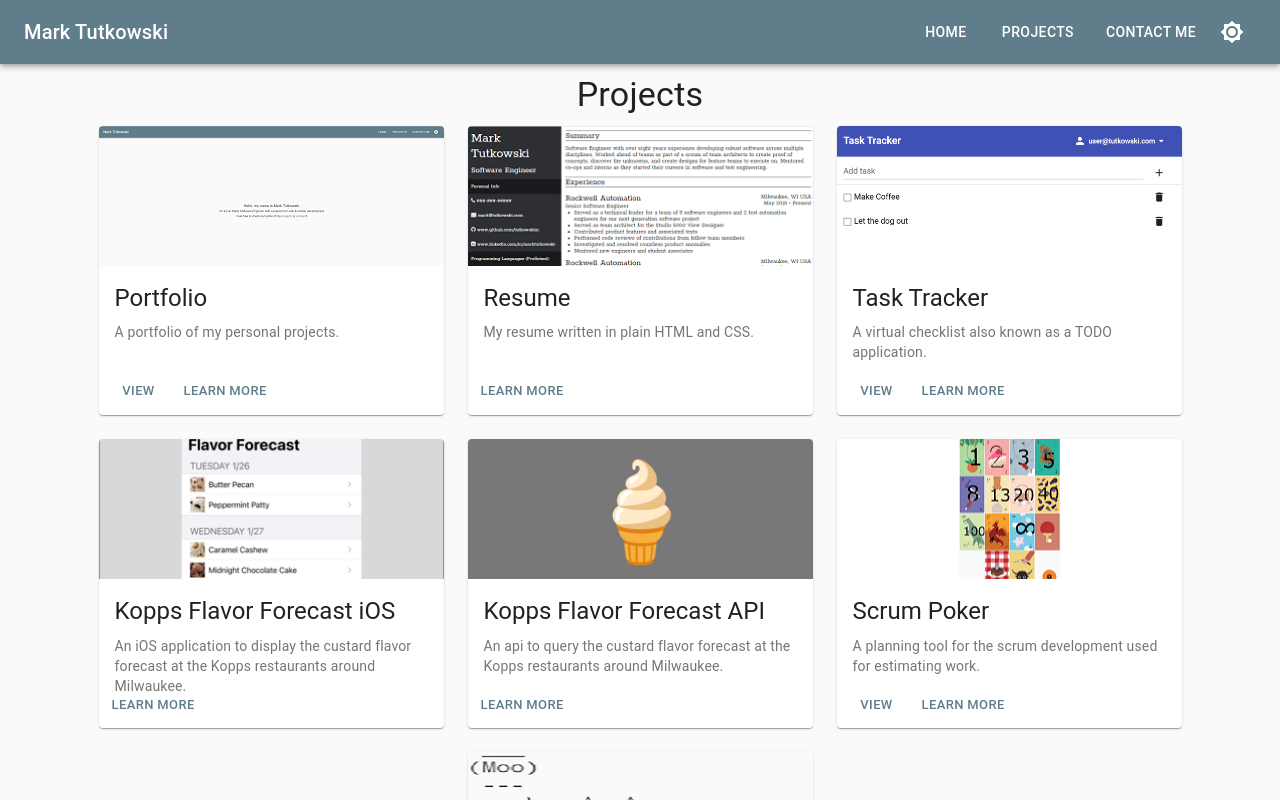
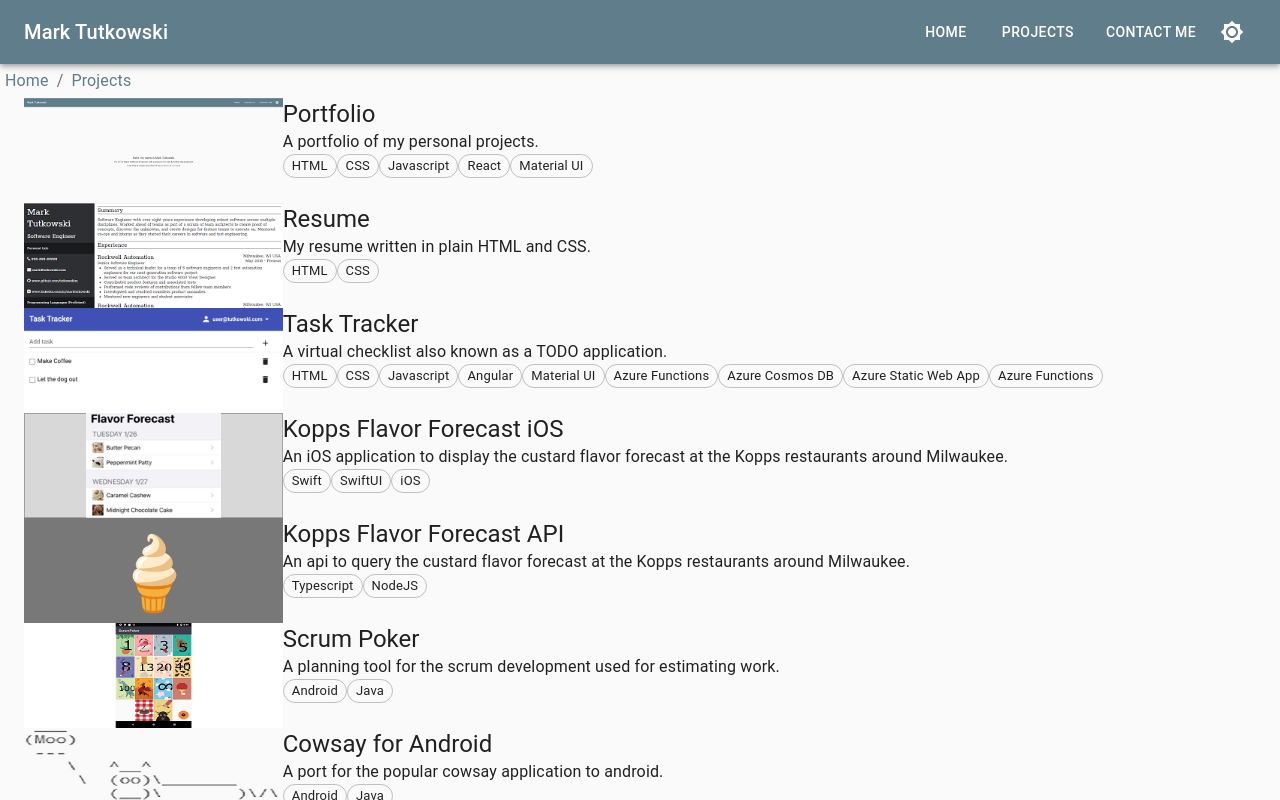
Before and after one commit to tutkowskim/portfolio, a React (Create React App) app: page /projects in a window 1280 px wide. Shown: the top 800 px of the page. Built offline with nearby package versions, Linux system fonts and the light colour scheme.

Commit message:
Add breadcrumbs

```diff
--- a/src/App.jsx
+++ b/src/App.jsx
@@ -26,6 +26,7 @@ import Brightness4Icon from '@material-ui/icons/Brightness4';
 import Brightness7Icon from '@material-ui/icons/Brightness7';
 import MenuIcon from '@material-ui/icons/Menu';
 
+import AppBreadcrumbs from './AppBreadcrumbs'
 import routes from './routes';
 import useLocalStorage from './useLocalStorage';
 import useWindowSize from './useWindowSize';
@@ -115,6 +116,7 @@ function ThemedApp(props) {
           )}
         </Toolbar>
       </AppBar>
+      <AppBreadcrumbs />
       <Container className={classes.appContent} maxWidth="lg">
         <Switch>
           { routes.map((page) => (
--- /dev/null
+++ b/src/AppBreadcrumbs.jsx
@@ -0,0 +1,44 @@
+import React from 'react'
+import { useHistory, useLocation } from 'react-router-dom'
+import { Breadcrumbs, Link, makeStyles } from '@material-ui/core'
+
+const useStyles = makeStyles(() => ({
+  breadcrumbs: {
+    padding: '5px'
+  },
+}));
+
+const AppBreadcrumbs = () => {
+  const classes = useStyles()
+  const history = useHistory();
+  const location = useLocation();
+
+  let paths = location.pathname.split('/')
+  paths[0] = 'Home'
+  paths = paths.filter(path => path.length > 0)
+
+  const crumbs = []
+  let url = ''
+  paths.forEach((path, index) => {
+    url = `${url}/${index > 1 ? path : ''}`
+    crumbs.push({
+      label: path.replace(/\b\w/g, l => l.toUpperCase()),
+      url
+    })
+  })
+
+  if (crumbs.length <= 1) {
+    // Don't show the breadcrumbs on the home page
+    return <></>
+  }
+
+  return (
+    <Breadcrumbs className={classes.breadcrumbs}>
+      {crumbs.map(crumb => (
+        <Link key={crumb.url} href="#" onClick={() => history.push(crumb.url)}>{crumb.label}</Link>
+      ))}
+    </Breadcrumbs>
+  )
+}
+
+export default AppBreadcrumbs
--- a/src/ContactMe/ContactMe.jsx
+++ b/src/ContactMe/ContactMe.jsx
@@ -54,7 +54,6 @@ function ContactMe() {
   const classes = useStyles();
   return (
     <div className={classes.contactMe}>
-      <Typography variant="h4">Contact Me</Typography>
       <div className={classes.socialMediaList}>
         { socialMediaLinks.map((socialMediaLink) => (
           <a key={socialMediaLink.name} className={classes.socialMediaListItem} target="_blank" rel="noopener noreferrer" href={socialMediaLink.profileUrl}>
--- a/src/ContactMe/ContactMeRouteInfo.js
+++ b/src/ContactMe/ContactMeRouteInfo.js
@@ -1,7 +1,7 @@
 import ContactMe from './ContactMe';
 
 const ContactMeRouteInfo = {
-  route: '/contact-me',
+  route: '/contact me',
   name: 'Contact Me',
   visibleRoute: true,
   component: ContactMe,
--- a/src/Projects/ProjectDetailsRouteInfo.js
+++ b/src/Projects/ProjectDetailsRouteInfo.js
@@ -1,7 +1,7 @@
 import ProjectDetails from './ProjectDetails';
 
 const ProjectDetailsRouteInfo = {
-  route: '/project/:name',
+  route: '/projects/:name',
   name: undefined,
   visibleRoute: false,
   component: ProjectDetails,
--- a/src/Projects/Projects.jsx
+++ b/src/Projects/Projects.jsx
@@ -1,5 +1,6 @@
 import React from 'react';
 import { makeStyles } from '@material-ui/core/styles';
+import Chip from '@material-ui/core/Chip'
 import Grid from '@material-ui/core/Grid';
 import Typography from '@material-ui/core/Typography';
 
@@ -23,21 +24,21 @@ function Projects() {
   const classes = useStyles();
 
   return (
-    <div className={classes.projects}>
-      <Typography variant="h4" className={classes.projectsTitle}>Projects</Typography>
-      <Grid container justify="center" alignItems="center" spacing={3}>
-        { ProjectData.map((project) => (
-          <Grid key={project.name} item>
-            <ProjectCard
-              name={project.name}
-              coverImageUrl={project.coverImageUrl}
-              description={project.description}
-              projectUrl={project.projectUrl}
-              productionUrl={project.productionUrl}
-            />
-          </Grid>
+    <div>
+      <div style={{display: 'flex', flexDirection: 'column'}}>
+        {ProjectData.map(project => (
+          <div style={{ display: 'flex' }}>
+            <img height="105" width="258.75" src={project.coverImageUrl} />
+            <div>
+              <Typography variant="h5">{project.name}</Typography>
+              <Typography variant="body1">{project.description}</Typography>
+              {project.technologies.map(tech => (
+                <Chip variant="outlined" size="small" label={tech} />
+              ))}
+            </div>
+          </div>
         ))}
-      </Grid>
+      </div>
     </div>
   );
 }
```
